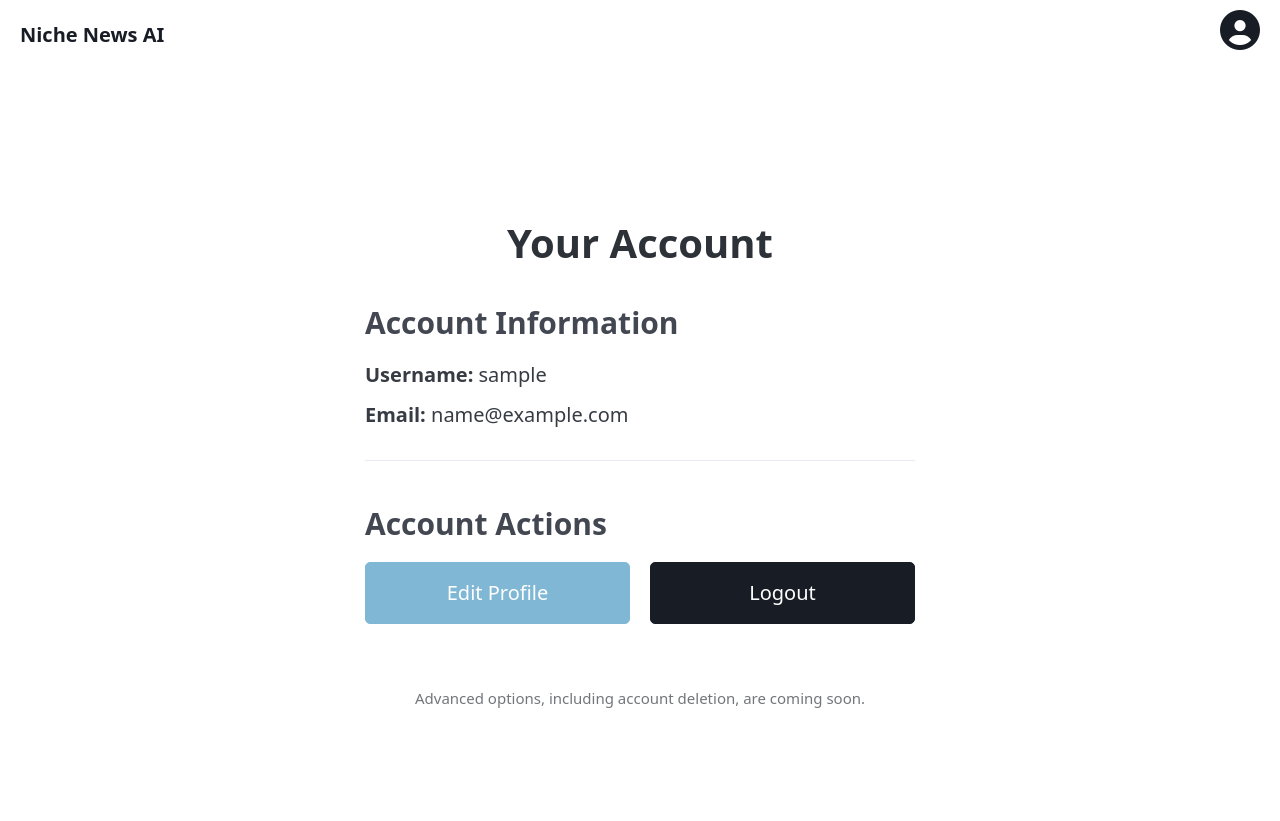
After one commit to Code-Moriarty/niche-news-ai, a Django app: page /profile/ in a window 1280 px wide. The commit adds this page. Run offline with Django 5.2, Linux system fonts and the light colour scheme; the visitor is signed in with stand-in values (Sample User, id 1); some libraries are stand-ins or nearby versions.

Commit message:
Implemented fixed message overlay and created delete button

```diff
--- a/core/templates/core/base.html
+++ b/core/templates/core/base.html
@@ -9,33 +9,85 @@
   <link rel="stylesheet" href="https://cdnjs.cloudflare.com/ajax/libs/font-awesome/6.5.2/css/all.min.css" integrity="sha512-SnH5WK+bZxgPHs44uWIX+LLJAJ9/2PkPKZ5QiAj6Ta86w+fsb2TkcmfRyVX3pBnMFcV7oQPJkl9QevSCWr3W6A==" crossorigin="anonymous" referrerpolicy="no-referrer" />
   <script data-goatcounter="https://codemoriarty.goatcounter.com/count"
             async src="//gc.zgo.at/count.js"></script>
+
+  {# CSS for fixed messages, fade-out, and custom delete button style #}
+  <style>
+      /* NEW: Styling for the fixed message overlay container */
+      .messages-overlay {
+          position: fixed; /* Takes it out of normal document flow */
+          top: 0;
+          left: 0;
+          right: 0;
+          z-index: 1000; /* Ensures it's above other content */
+          padding-top: var(--pico-block-spacing-vertical, 1.5rem); /* Top padding */
+          padding-bottom: var(--pico-block-spacing-vertical, 1.5rem); /* Bottom padding */
+          background-color: var(--pico-background-color); /* Match page background for visual consistency */
+          box-shadow: 0 2px 5px rgba(0, 0, 0, 0.1); /* Optional: subtle shadow below messages */
+          text-align: center; /* Center the message text */
+          transition: opacity 0.3s ease-out; /* Smooth transition for showing/hiding container */
+      }
+
+      /* Style for individual messages within the overlay */
+      .messages-overlay .message {
+          margin-left: auto;
+          margin-right: auto;
+          max-width: 800px; /* Constrain message width */
+          /* Pico's alert padding is already good */
+      }
+
+      /* Fade-out effect for individual messages */
+      .fade-out {
+          opacity: 0;
+          transition: opacity 0.5s ease-out; /* Smooth fade-out for individual message */
+          pointer-events: none; /* Prevent interaction while fading */
+      }
+
+      /* Comprehensive custom styling for the delete button (from previous steps) */
+      .delete-button {
+          border: none !important;
+          background: none !important;
+          color: var(--pico-del-color) !important;
+          padding: 0.5rem !important;
+      }
+
+      .delete-button:hover {
+          background-color: rgba(var(--pico-del-rgb), 0.1) !important;
+          border-color: transparent !important;
+          border-radius: var(--pico-border-radius) !important;
+          outline: none !important;
+          box-shadow: none !important;
+      }
+
+      .delete-button:focus-visible {
+          outline: none !important;
+          border-color: transparent !important;
+          background-color: rgba(var(--pico-del-rgb), 0.1) !important;
+          box-shadow: 0 0 0 2px rgba(var(--pico-del-rgb), 0.5),
+                      0 0 0 5px rgba(var(--pico-del-rgb), 0.2) !important;
+          border-radius: var(--pico-border-radius) !important;
+      }
+  </style>
 </head>
 <body>
+  {# NEW: Moved messages container outside nav and made it fixed #}
+  <div role="alert" class="messages-overlay">
+      {% for message in messages %}
+          <article class="message {{ message.tags }}">
+              {{ message }}
+          </article>
+      {% endfor %}
+  </div>
+
   <nav class="container-fluid">
-    {# This section displays Django messages #}
-{% if messages %}
-    <div role="alert" class="messages">
-        {% for message in messages %}
-            <article class="message {{ message.tags }}">
-                {{ message }}
-            </article>
-        {% endfor %}
-    </div>
-{% endif %}
     <ul>
       <li><a href="{% url 'home' %}" class="contrast"><strong>Niche News AI</strong></a></li>
     </ul>
     <ul>
       {% if user.is_authenticated %}
-        {# Adjusted top to -10px for a slightly lower position from previous -12px #}
-        <li><a style="cursor: default; text-decoration: none; color: inherit; vertical-align: middle; position: relative; top: -10px; left: 5px;">Hi, {{ user.username }}</a></li>
         <li>
-          <form action="{% url 'logout' %}" method="post" style="display:inline;">
-            {% csrf_token %}
-            <button type="submit" class="secondary" style="border:none;background:none; vertical-align: middle;" aria-label="Logout">
-              <i class="fas fa-right-from-bracket" style="position: relative; top: 2px;"></i>
-            </button>
-          </form>
+          <a href="{% url 'profile' %}" role="button" class="contrast outline" style="border:none;background:none; display: flex; align-items: center; justify-content: center; padding: var(--pico-nav-item-padding-y) var(--pico-nav-item-padding-x);">
+             <i class="fas fa-circle-user fa-2x"></i> {# Profile Icon #}
+          </a>
         </li>
       {% else %}
         {% if request.path != '/accounts/login/' %}
@@ -50,5 +102,45 @@
   <main class="container">
     {% block content %}{% endblock %}
   </main>
+
+  {# JavaScript for auto-dismissing messages #}
+  <script>
+      document.addEventListener('DOMContentLoaded', function() {
+          const messagesOverlay = document.querySelector('.messages-overlay'); // Select the new fixed container
+
+          // Initially hide the overlay if no messages are present on page load
+          if (messagesOverlay && messagesOverlay.querySelectorAll('article.message').length === 0) {
+              messagesOverlay.style.display = 'none';
+          } else if (messagesOverlay) {
+              // If messages are present, ensure it's visible initially
+              messagesOverlay.style.display = 'block';
+              messagesOverlay.style.opacity = '1';
+          }
+
+          if (messagesOverlay) {
+              const messages = messagesOverlay.querySelectorAll('article.message');
+
+              messages.forEach(message => {
+                  setTimeout(() => {
+                      message.classList.add('fade-out'); // Start fading out the individual message
+                      message.addEventListener('transitionend', function handler() {
+                          message.remove(); // Remove the individual message from DOM
+
+                          // After a message is removed, check if the overlay is now empty
+                          if (messagesOverlay.querySelectorAll('article.message').length === 0) {
+                              messagesOverlay.style.opacity = '0'; // Fade out the entire overlay
+                              messagesOverlay.addEventListener('transitionend', function handler2() {
+                                  messagesOverlay.style.display = 'none'; // Hide completely after fade
+                                  messagesOverlay.style.opacity = '1'; // Reset opacity for next time
+                                  messagesOverlay.removeEventListener('transitionend', handler2); // Clean up
+                              }, { once: true }); // Ensure handler runs only once
+                          }
+                          message.removeEventListener('transitionend', handler); // Clean up individual message handler
+                      }, { once: true }); // Ensure individual message handler runs only once
+                  }, 3000); // 3 seconds delay before fading starts
+              });
+          }
+      });
+  </script>
 </body>
 </html>
--- /dev/null
+++ b/core/templates/core/profile.html
@@ -0,0 +1,42 @@
+{# core/templates/core/profile.html #}
+{% extends 'core/base.html' %}
+{% block title %}User Profile{% endblock %}
+
+{% block content %}
+<div class="container" style="max-width: 650px; margin-top: 4rem;">
+
+    <article style="
+        padding: 2.5rem;
+        background-color: var(--pico-secondary-background-color);
+        border-radius: var(--pico-border-radius);
+        box-shadow: var(--pico-box-shadow-small);
+    ">
+
+        <h1 style="text-align: center; margin-bottom: 2rem;">Your Account</h1>
+
+        <h3>Account Information</h3>
+        <p style="margin-bottom: 0.5rem;"><strong>Username:</strong> {{ user.username }}</p>
+        <p style="margin-bottom: 1.5rem;"><strong>Email:</strong> {{ user.email }}</p>
+
+        <hr role="separator" style="margin-bottom: 1.5rem;">
+
+        <h3>Account Actions</h3>
+        <div class="grid" style="align-items: center;">
+            <div class="col-sm-12 col-md-6">
+                <button type="button" disabled style="width: 100%; margin-bottom: 1rem;">Edit Profile</button>
+            </div>
+            <div class="col-sm-12 col-md-6">
+                <form action="{% url 'logout' %}" method="post" style="margin-bottom: 0;">
+                    {% csrf_token %}
+                    <button type="submit" role="button" class="contrast" style="width: 100%;">Logout</button>
+                </form>
+            </div>
+        </div>
+        <p style="text-align: center; margin-top: 2rem; opacity: 0.7; font-size: 0.9em;">
+            <small>Advanced options, including account deletion, are coming soon.</small>
+        </p>
+
+    </article>
+
+</div>
+{% endblock %}
--- a/core/urls.py
+++ b/core/urls.py
@@ -7,7 +7,7 @@ urlpatterns = [
     path("", views.landing_page, name="landing_page"),     # Public landing page for guests
     path("home/", views.home, name="home"),                # User dashboard with niches
     path("signup/", views.SignUpView.as_view(), name="signup"),
-    # Removed: path("login/", auth_views.LoginView.as_view(template_name="core/login.html"), name="login"),
-    # Removed: path("logout/", auth_views.LogoutView.as_view(), name="logout"),
     path("niche/<int:pk>/", views.niche_detail, name="niche_detail"),   # Detail and AI generate page
+    path('profile/', views.profile_view, name='profile'),
+    path('niche/<int:pk>/delete/', views.delete_niche, name='delete_niche'),
 ]
--- a/core/views.py
+++ b/core/views.py
@@ -1,11 +1,14 @@
-# core/views.py
+# niche-news-ai/core/views.py
 
-from django.contrib import messages # <-- Already here, good!
+from django.contrib import messages
 from django.shortcuts import render, redirect, get_object_or_404
 from django.contrib.auth.decorators import login_required
+from django.views.decorators.http import require_POST # NEW: Import this decorator
 from django.views import generic
 from django.contrib.auth.forms import UserCreationForm
 from django.urls import reverse_lazy
+from django.contrib.auth.views import LoginView # NEW: Import for CustomLoginView (if used)
+
 
 from .models import Niche, GeneratedNewsletter
 from .forms import NicheForm
@@ -16,6 +19,16 @@ class SignUpView(generic.CreateView):
     success_url = reverse_lazy("login")
     template_name = "core/signup.html"
 
+# NEW: Custom Login View (Assuming you are using this or a similar one for login)
+# If you are using a different approach for login, you can remove this class.
+class CustomLoginView(LoginView):
+    template_name = 'registration/login.html' # Make sure this path points to your actual login template
+    redirect_authenticated_user = True # Redirects logged-in users away from the login page
+
+    def get_success_url(self):
+        messages.success(self.request, "You have been successfully logged in!")
+        return reverse_lazy('home') # Redirect to home page on successful login
+
 @login_required
 def home(request):
     if request.method == 'POST':
@@ -24,12 +37,10 @@ def home(request):
             niche = form.save(commit=False)
             niche.user = request.user
             niche.save()
-            messages.success(request, f"Niche '{niche.name}' added successfully!") # <-- Added success message
+            messages.success(request, f"Niche '{niche.name}' added successfully!")
             return redirect('home')
         else:
-            messages.error(request, "Failed to add niche. Please correct the errors below.") # <-- Added error message
-            # If the form is invalid, it will re-render with errors
-            # The message adds extra feedback.
+            messages.error(request, "Failed to add niche. Please correct the errors below.")
     else:
         form = NicheForm()
 
@@ -45,10 +56,10 @@ def niche_detail(request, pk):
         content = ai_service.generate_newsletter_content(niche.name)
         if not content.startswith("Error:"):
             GeneratedNewsletter.objects.create(niche=niche, content=content)
-            messages.success(request, f"Newsletter for '{niche.name}' successfully generated!") # <-- Added success message
+            messages.success(request, f"Newsletter for '{niche.name}' successfully generated!")
         else:
-            messages.error(request, f"Failed to generate newsletter: {content}") # <-- Added error message
-        return redirect('niche_detail', pk=niche.pk) # Redirect to the same page to show message and new newsletter
+            messages.error(request, f"Failed to generate newsletter: {content}")
+        return redirect('niche_detail', pk=niche.pk)
 
     newsletters = niche.newsletters.all()
     return render(request, 'core/niche_detail.html', {'niche': niche, 'newsletters': newsletters})
@@ -57,3 +68,21 @@ def landing_page(request):
     if request.user.is_authenticated:
         return redirect('home')
     return render(request, 'core/landing.html')
+
+# --- Profile View ---
+@login_required
+def profile_view(request):
+    """
+    Renders the user profile page.
+    """
+    return render(request, 'core/profile.html')
+
+# NEW: Delete Niche View (re-added)
+@login_required
+@require_POST # Ensure this view only accepts POST requests
+def delete_niche(request, pk):
+    niche = get_object_or_404(Niche, pk=pk, user=request.user) # Ensure user owns the niche
+    niche_name = niche.name # Store name before deleting for the message
+    niche.delete()
+    messages.success(request, f"Niche '{niche_name}' and its newsletters have been successfully deleted.")
+    return redirect('home')
```
Also changed, not shown: core/templates/core/home.html (+22 -4 lines).
